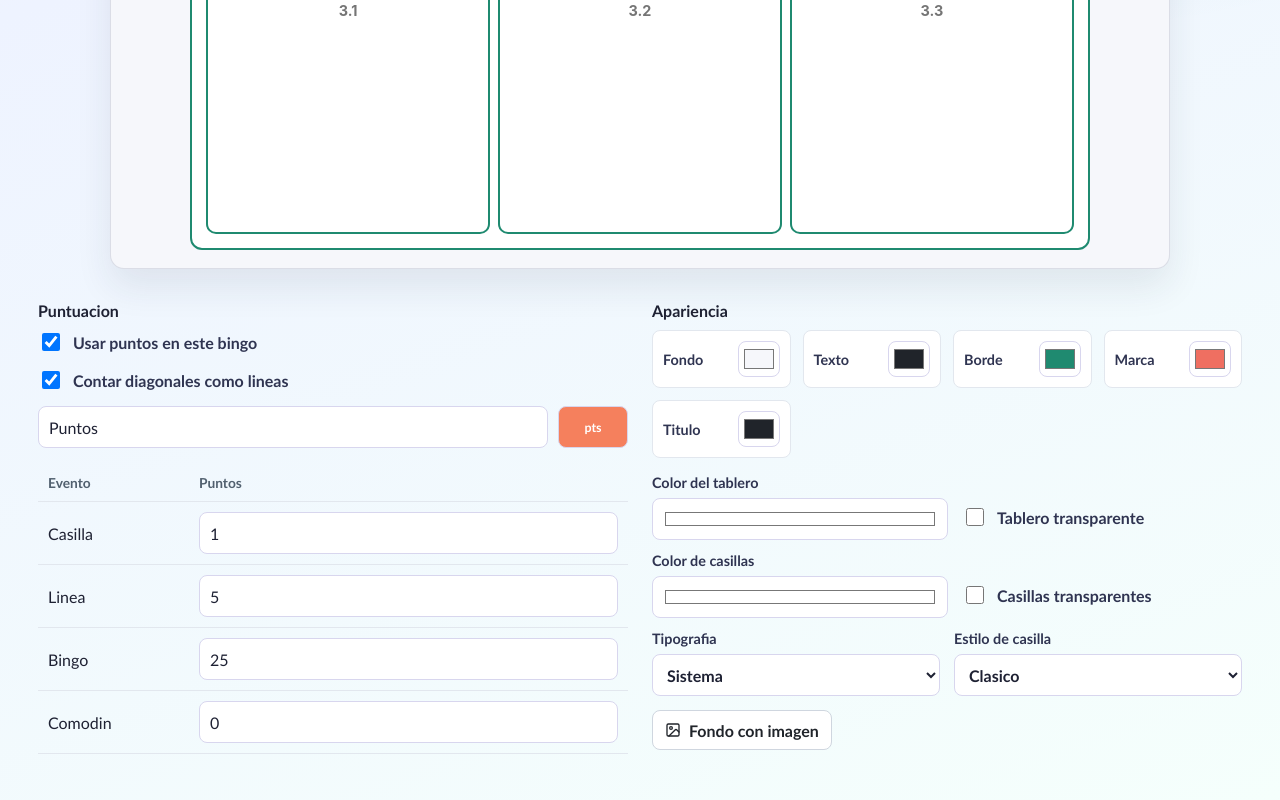
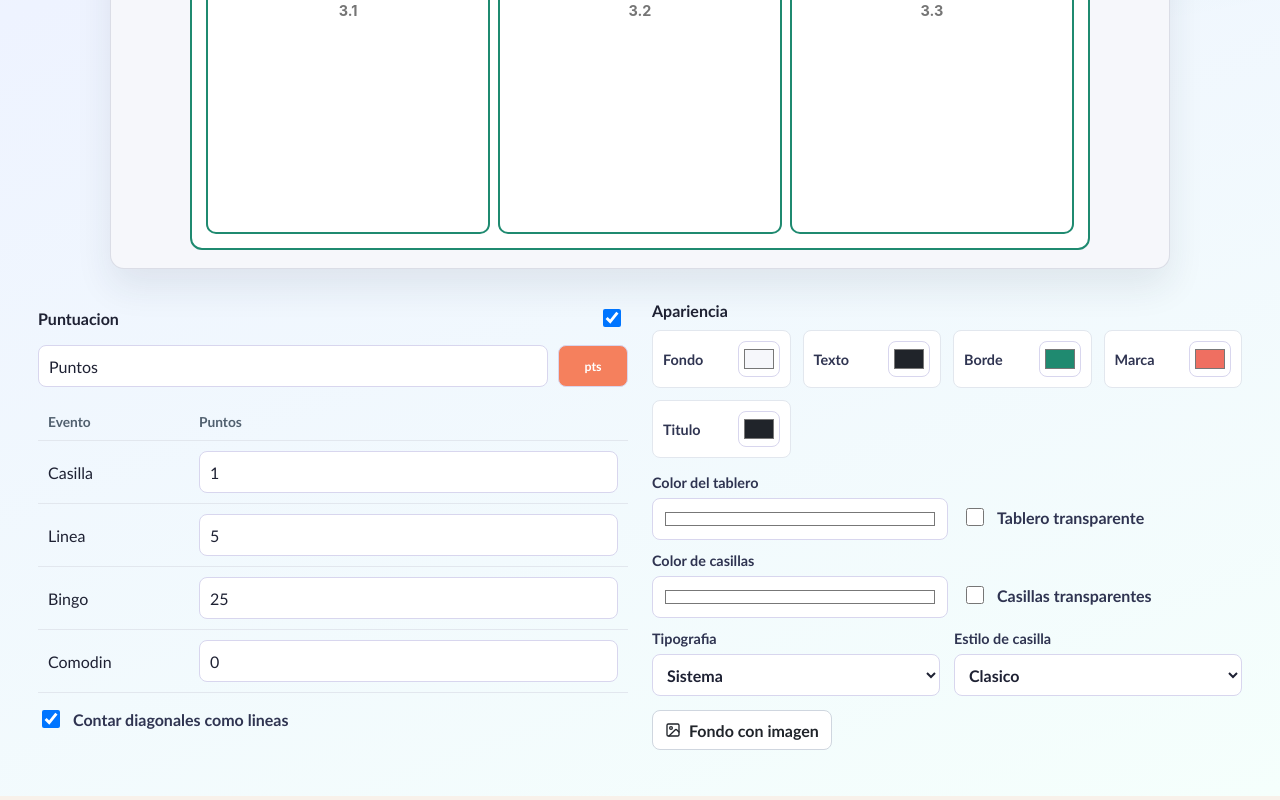
Before and after one commit to CarlesVall/Bingo, a React (Vite) app: page / in a window 1280 px wide. Shown: the part 1044-1844 px from the top of the page. Built offline with nearby package versions, Linux system fonts and the light colour scheme.

Commit message:
Polish wildcard and scoring controls

```diff
--- a/src/components/AppearanceEditor.tsx
+++ b/src/components/AppearanceEditor.tsx
@@ -16,8 +16,8 @@ const colorFields: Array<{ key: keyof AppearanceConfig; label: string }> = [
 ];
 
 export function AppearanceEditor({ value, onChange }: AppearanceEditorProps) {
-  const isBoardTransparent = value.boardColor === "transparent";
   const areCellsTransparent = value.cellColor === "transparent";
+  const isBoardTransparent = value.boardColor === "transparent" || areCellsTransparent;
 
   async function handleBackgroundImage(file: File | undefined) {
     if (!file) {
@@ -65,6 +65,7 @@ export function AppearanceEditor({ value, onChange }: AppearanceEditorProps) {
           <input
             type="checkbox"
             checked={isBoardTransparent}
+            disabled={areCellsTransparent}
             onChange={(event) =>
               onChange({
                 ...value,
@@ -97,6 +98,7 @@ export function AppearanceEditor({ value, onChange }: AppearanceEditorProps) {
               onChange({
                 ...value,
                 cellColor: event.target.checked ? "transparent" : "#ffffff",
+                boardColor: event.target.checked ? "transparent" : "#ffffff",
               })
             }
           />
--- a/src/components/BingoBoard.tsx
+++ b/src/components/BingoBoard.tsx
@@ -69,7 +69,10 @@ export function BingoBoard({
     "--board-max-size": `${boardMaxSize}px`,
     "--cell-font-max": cellFontMax,
     "--bingo-bg": bingo.appearance.backgroundColor,
-    "--board-bg": bingo.appearance.boardColor,
+    "--board-bg":
+      bingo.appearance.cellColor === "transparent"
+        ? "transparent"
+        : bingo.appearance.boardColor,
     "--cell-bg": bingo.appearance.cellColor,
     "--cell-text": bingo.appearance.cellTextColor,
     "--cell-border": bingo.appearance.borderColor,
--- a/src/components/EditableBingoBoard.tsx
+++ b/src/components/EditableBingoBoard.tsx
@@ -46,7 +46,10 @@ export function EditableBingoBoard({
   const boardStyle = {
     "--bingo-size": bingo.size,
     "--bingo-bg": bingo.appearance.backgroundColor,
-    "--board-bg": bingo.appearance.boardColor,
+    "--board-bg":
+      bingo.appearance.cellColor === "transparent"
+        ? "transparent"
+        : bingo.appearance.boardColor,
     "--cell-bg": bingo.appearance.cellColor,
     "--cell-text": bingo.appearance.cellTextColor,
     "--cell-border": bingo.appearance.borderColor,
--- a/src/components/ScoreTypeEditor.tsx
+++ b/src/components/ScoreTypeEditor.tsx
@@ -44,29 +44,17 @@ export function ScoreTypeEditor({ value, onChange }: ScoreTypeEditorProps) {
     <section className="editor-panel">
       <div className="panel-title-row">
         <h2>Puntuacion</h2>
-      </div>
-
-      <label className="toggle-row">
+        <label className="panel-title-toggle" title="Usar puntos en este bingo">
           <input
             type="checkbox"
             checked={value.enabled !== false}
             onChange={(event) =>
               onChange({ ...value, enabled: event.target.checked })
             }
+            aria-label="Usar puntos en este bingo"
           />
-        Usar puntos en este bingo
         </label>
-
-      <label className="toggle-row">
-        <input
-          type="checkbox"
-          checked={value.includeDiagonals}
-          onChange={(event) =>
-            onChange({ ...value, includeDiagonals: event.target.checked })
-          }
-        />
-        Contar diagonales como lineas
-      </label>
+      </div>
 
       {value.enabled !== false ? (
         <>
@@ -125,6 +113,17 @@ export function ScoreTypeEditor({ value, onChange }: ScoreTypeEditorProps) {
           Las partidas se guardaran sin calcular puntos.
         </p>
       )}
+
+      <label className="toggle-row score-diagonals-toggle">
+        <input
+          type="checkbox"
+          checked={value.includeDiagonals}
+          onChange={(event) =>
+            onChange({ ...value, includeDiagonals: event.target.checked })
+          }
+        />
+        Contar diagonales como lineas
+      </label>
     </section>
   );
 }
--- a/src/styles/global.css
+++ b/src/styles/global.css
@@ -294,6 +294,19 @@ main {
   font-size: 1rem;
 }
 
+.panel-title-toggle {
+  display: inline-grid;
+  place-items: center;
+  width: 34px;
+  height: 34px;
+  min-height: 34px;
+}
+
+.panel-title-toggle input {
+  width: 18px;
+  min-height: 18px;
+}
+
 .form-grid {
   display: grid;
   gap: 14px;
@@ -453,6 +466,11 @@ input[type="file"] {
   padding: 12px;
   color: var(--ink-soft);
   background: rgba(255, 255, 255, 0.64);
+}
+
+.score-diagonals-toggle {
+  margin-top: 14px;
+  margin-bottom: 0;
 }
 
 .score-table-wrap {
@@ -681,6 +699,7 @@ button.bingo-cell {
 .wildcard-overlay-text {
   display: grid;
   place-items: center;
+  align-content: center;
   width: 100%;
   height: 100%;
   padding: 8px;
@@ -691,6 +710,8 @@ button.bingo-cell {
   font-weight: 800;
   text-align: center;
   overflow-wrap: anywhere;
+  -webkit-box-orient: initial;
+  -webkit-line-clamp: unset;
 }
 
 .wildcard-overlay-image.draggable,
@@ -1465,6 +1486,7 @@ button.bingo-cell {
   min-height: 92px;
   color: var(--cell-text);
   background: transparent;
+  align-content: center;
   line-height: 1.08;
   text-align: center;
 }
```
Lines whose indentation alone changed are shown as unchanged.
